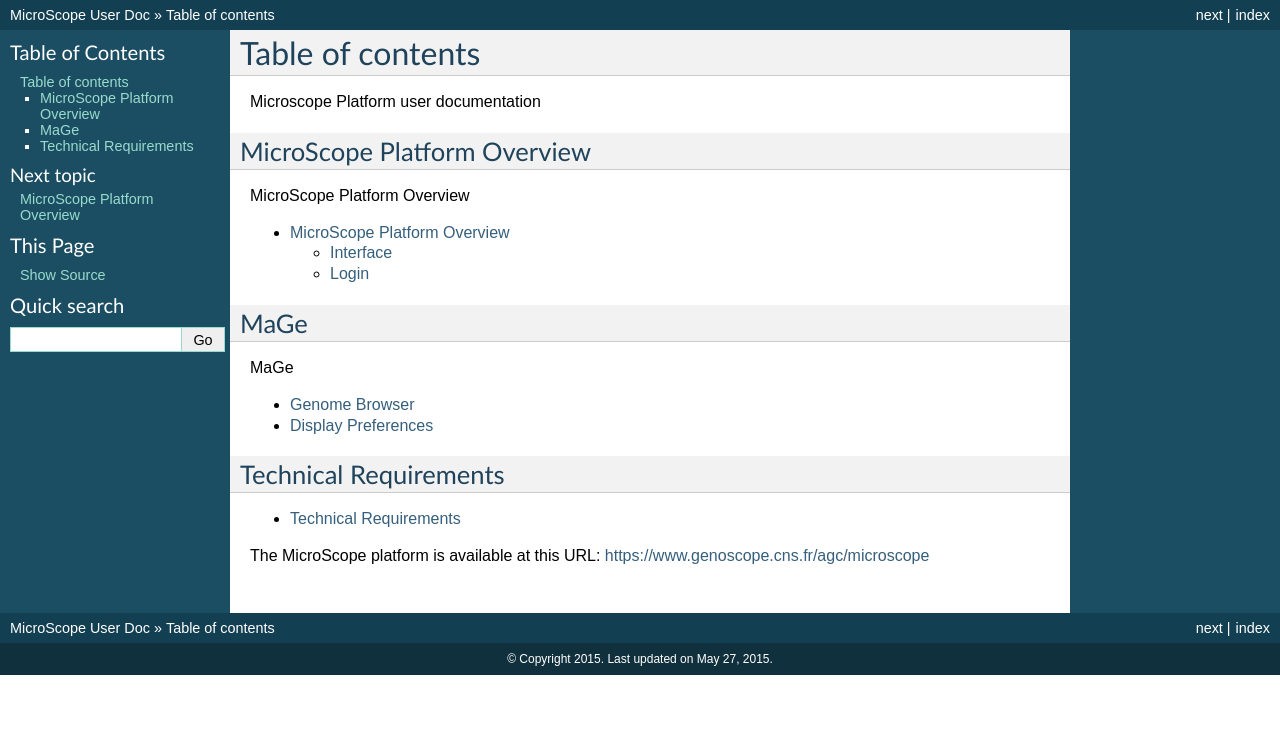
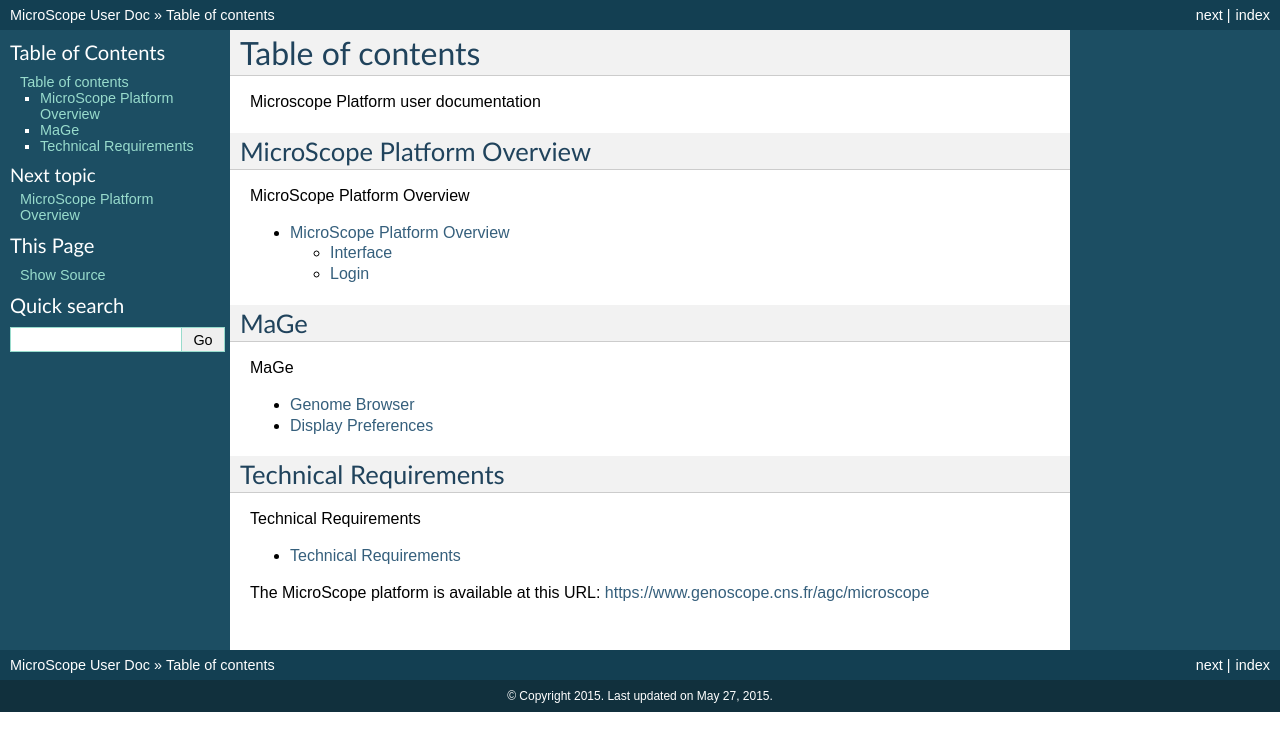
Before and after one commit to labgem/microscope-user-doc, a Sphinx documentation site: the page built from docs/index.rst, in a window 1280 px wide. Shown: the top 751 px of the page. Built offline with Sphinx 7.4.7, drawn with Linux system fonts in a browser that asks for light colours; formulas are drawn with MathJax 3.

Commit message:
Update index.rst

```diff
--- a/docs/index.rst
+++ b/docs/index.rst
@@ -28,6 +28,8 @@
 Technical Requirements
 ======================
 .. toctree::
+   :caption: Technical Requirements
+   :titlesonly:
    :maxdepth: 3
 
    content/techreq
```
